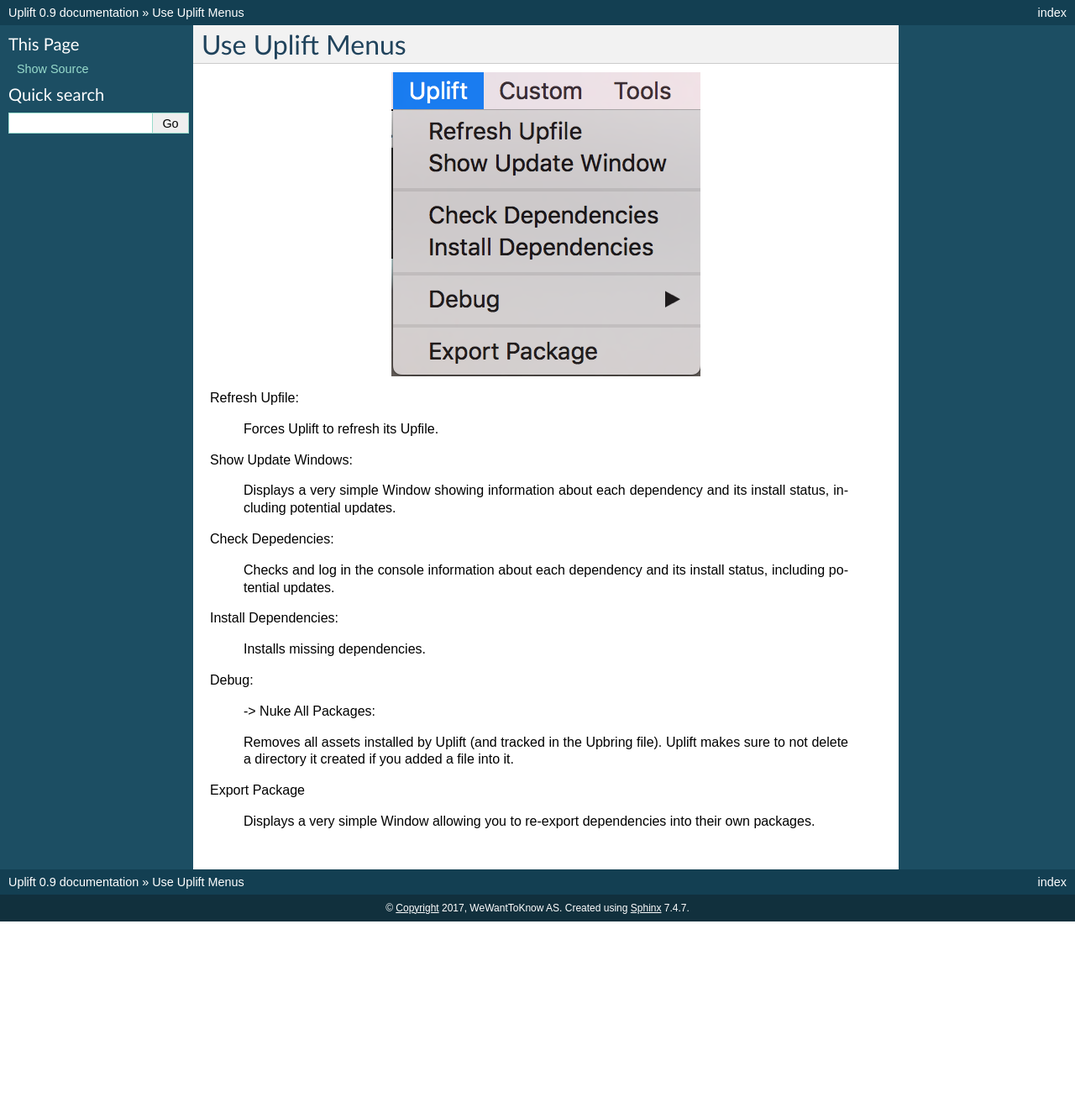
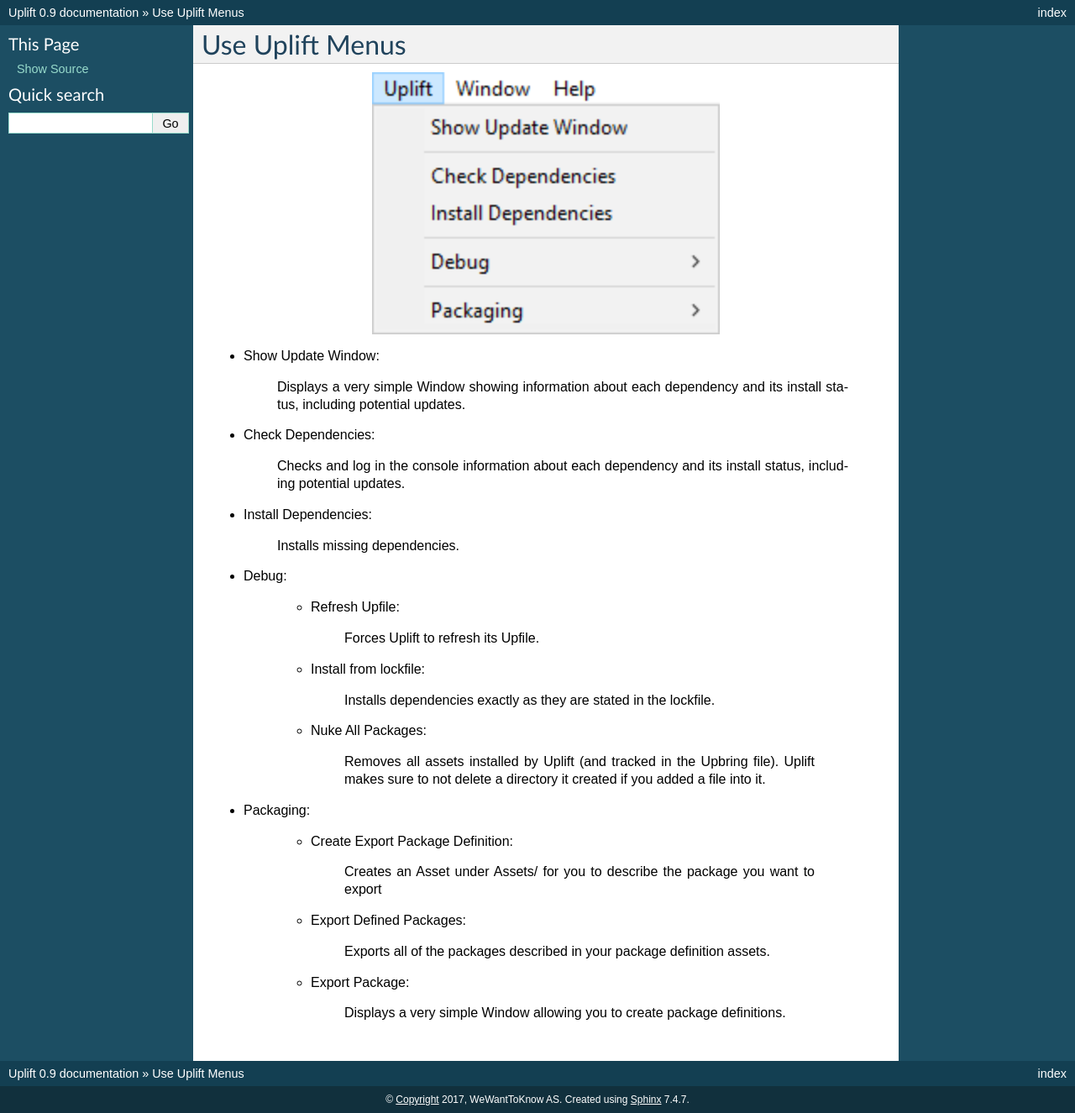
Before and after one commit to DragonBox/uplift-documentation, a Sphinx documentation site: the page built from source/howto/use_uplift_features.rst, in a window 1280 px wide. Shown: the whole page at 84% size. Built offline with Sphinx 7.4.7, drawn with Linux system fonts in a browser that asks for light colours; before the commit the page ends 1097 px from its top, so only the background shows below that.

```diff
--- a/source/howto/use_uplift_features.rst
+++ b/source/howto/use_uplift_features.rst
@@ -2,33 +2,47 @@ Use Uplift Menus
 ================
 
 .. image:: ../assets/uplift_menus.png
-   :scale: 100 %
+   :scale: 200 %
    :alt: Unity Editor settings
    :align: center
 
 
-Refresh Upfile:
-
-	Forces Uplift to refresh its Upfile.
-
-Show Update Windows:
+* Show Update Window:
 
 	Displays a very simple Window showing information about each dependency and its install status, including potential updates.
 
-Check Depedencies:
+* Check Dependencies:
 
 	Checks and log in the console information about each dependency and its install status, including potential updates.
 
-Install Dependencies:
+* Install Dependencies:
 
 	Installs missing dependencies.
 
-Debug:
+* Debug:
 
-	-> Nuke All Packages:
+	* Refresh Upfile:
 
-	Removes all assets installed by Uplift (and tracked in the Upbring file). Uplift makes sure to not delete a directory it created if you added a file into it.
+		Forces Uplift to refresh its Upfile.
 
-Export Package
+	* Install from lockfile:
 
-	Displays a very simple Window allowing you to re-export dependencies into their own packages.
+		Installs dependencies exactly as they are stated in the lockfile.
+
+	* Nuke All Packages:
+
+		Removes all assets installed by Uplift (and tracked in the Upbring file). Uplift makes sure to not delete a directory it created if you added a file into it.
+
+* Packaging:
+
+	* Create Export Package Definition:
+
+		Creates an Asset under Assets/ for you to describe the package you want to export
+
+	* Export Defined Packages:
+
+		Exports all of the packages described in your package definition assets.
+
+	* Export Package:
+
+		Displays a very simple Window allowing you to create package definitions.
```
Also changed, not shown: source/assets/uplift_menus.png.
